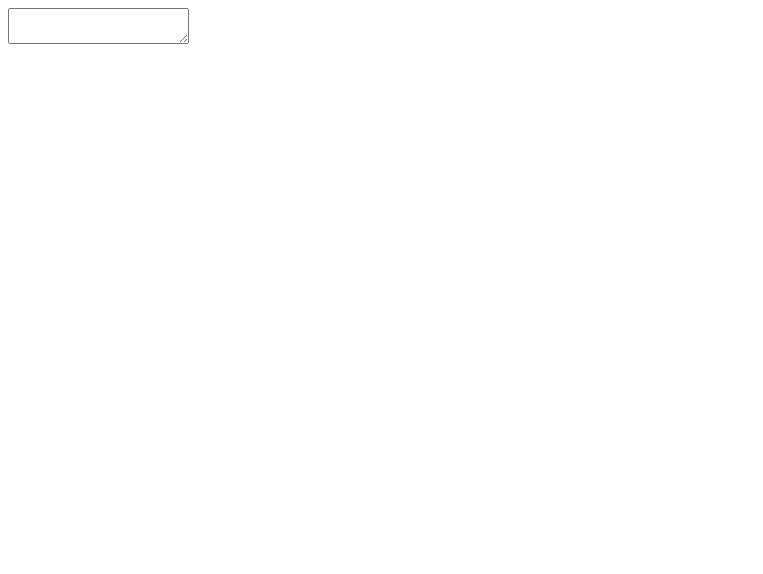
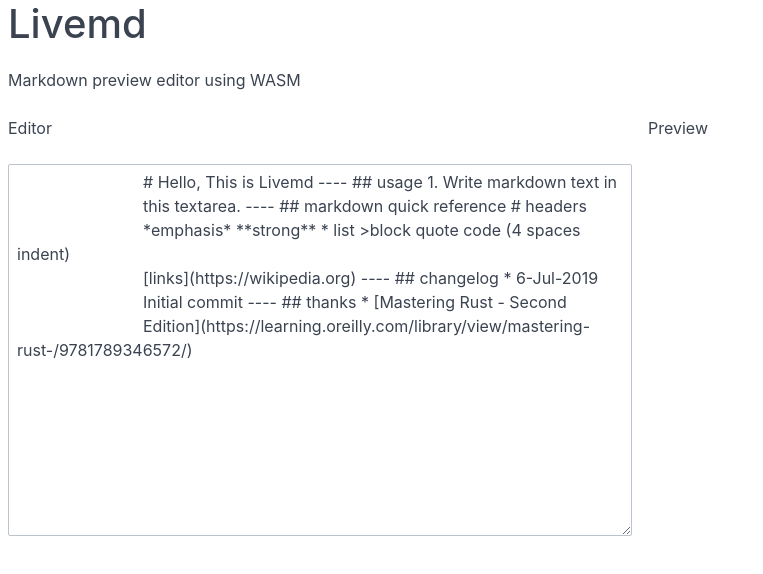
Before and after one commit to yayoc/livemd, a website built with webpack: page app/index.html in a window 1280 px wide. Shown: the whole page, without its empty margins (0-763 px from the left). Built offline with nearby package versions, Linux system fonts and the light colour scheme.

Commit message:
Put content into textarea Add some meta tags Use columns class

```diff
--- a/app/index.html
+++ b/app/index.html
@@ -2,14 +2,37 @@
 <html lang="en">
 <head>
     <meta charset="UTF-8">
-    <title>Livemd</title>
-    <meta name="description" content="A live markdown editor">
-    <link href="style.css" rel="stylesheet">
+    <meta name="viewport" content="width=device-width, initial-scale=1">
+    <title>Livemd | Markdown preview editor using WASM</title>
+    <link rel="stylesheet" href="https://unpkg.com/spectre.css/dist/spectre.min.css">
+    <meta name="description" content="Markdown preview editor using WASM">
 </head>
 <body>
-    <section>
-        <textarea id="editor"></textarea>
-        <div id="preview"></div>
+    <section class="section">
+        <div class="container">
+            <h1>Livemd</h1>
+            <p>Markdown preview editor using WASM</p>
+            <div class="columns">
+                <div class="column col-6 col-xs-12">
+                    <p>Editor</p>
+                    <div class="form-group">
+                        <label for="editor" class="d-none">Input your markdown</label>
+                        <textarea class="form-input" id="editor" rows="15">
+                            # Hello, This is Livemd ---- ## usage 1. Write markdown text in
+                            this textarea. ---- ## markdown quick reference # headers
+                            *emphasis* **strong** * list >block quote code (4 spaces indent)
+                            [links](https://wikipedia.org) ---- ## changelog * 6-Jul-2019
+                            Initial commit ---- ## thanks * [Mastering Rust - Second
+                            Edition](https://learning.oreilly.com/library/view/mastering-rust-/9781789346572/)
+                        </textarea>
+                    </div>
+                </div>
+                <div class="column col-6 col-xs-12">
+                    <p>Preview</p>
+                    <div id="preview"></div>
+                </div>
+            </div>
+        </div>
     </section>
 </body>
 <script src="index.js" type="text/javascript" async defer></script>
```
